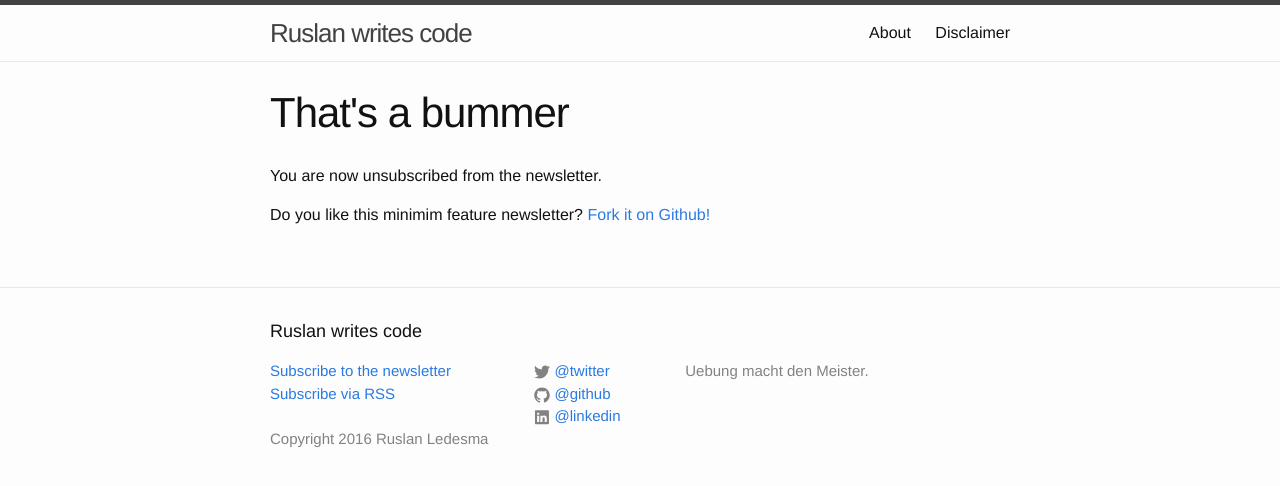
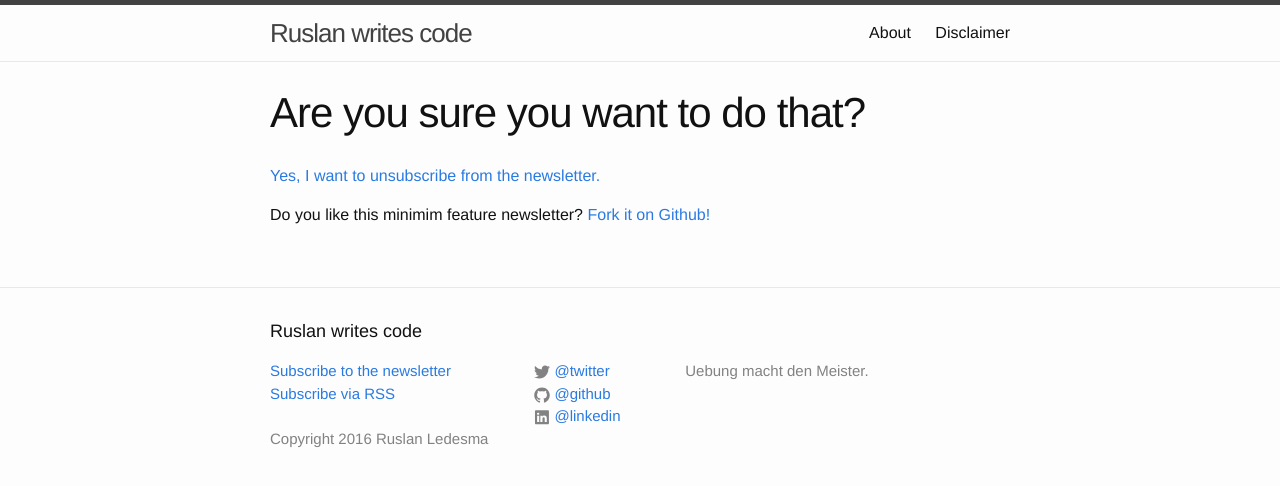
Before and after one commit to mrrusof/mrrusof.github.io, a Jekyll site: the page built from unsubscribe.md, in a window 1280 px wide. Shown: the top 486 px of the page. Built offline with Jekyll 4.4.1, drawn with Linux system fonts in a browser that asks for light colours.

Commit message:
Create newsletter unsubscribe confirmation page.

```diff
--- a/unsubscribe.md
+++ b/unsubscribe.md
@@ -1,10 +1,17 @@
 ---
 layout: page
-title: That's a bummer
-permalink: /unsubscribed/
+title: Are you sure you want to do that?
+permalink: /unsubscribe/
 exclude_from_menu: true
 ---
 
-<p>You are now unsubscribed from the newsletter.</p>
+<p><a id="unsubscribe-link">Yes, I want to unsubscribe from the newsletter.</a></p>
 
-<p>Do you like this minimim feature newsletter? <a href="https://github.com/mrrusof/correole">Fork it on Github!</a>
+<p>Do you like this minimim feature newsletter? <a href="https://github.com/mrrusof/correole">Fork it on Github!</a></p>
+
+<script language="javascript">
+var param = document.URL.split("?")[1].split("=")
+if(param[0] == "email") {
+  $("#unsubscribe-link").attr("href", "https://correole.herokuapp.com/unsubscribe/" + param[1]);
+}
+</script>
```
Also changed, not shown: unsubscribed.md (added, +10 -0 lines).
